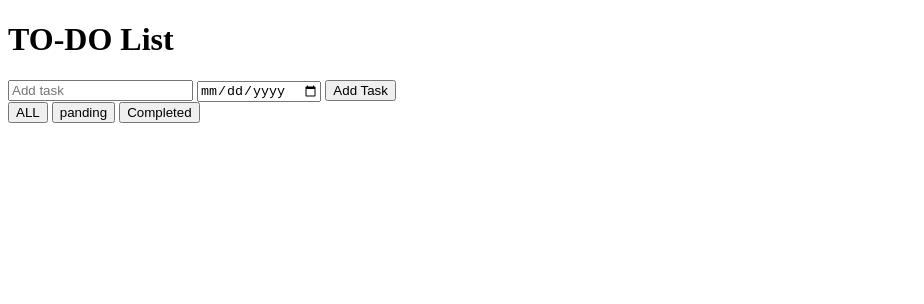
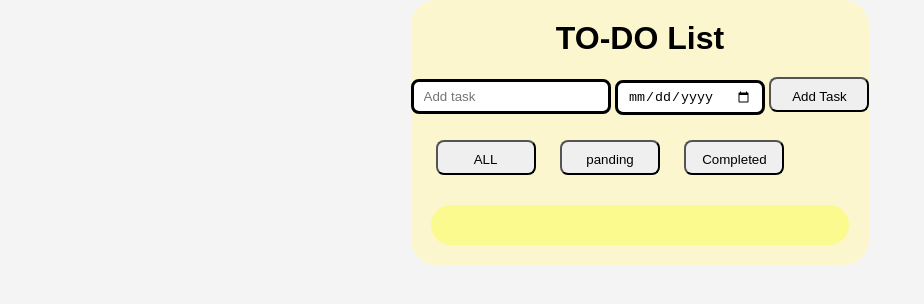
Before and after one commit to vardarasoftware/todo-list, a plain HTML site: page index.html in a window 1280 px wide. Shown: the whole page, without its empty margins (0-924 px from the left). Drawn offline with Linux system fonts and the light colour scheme.

Commit message:
css file

```diff
--- a/stylesheet.css
+++ b/stylesheet.css
@@ -1,4 +1,4 @@
-
+/*
 #d1{
     background-color: beige;
     width:600px;
@@ -7,7 +7,7 @@
 #d2{
     position: relative;
 
-    /* text-align: center; */
+    text-align: center;
     background-color: rgb(239, 252, 247);
     height: 70px;
     width: 500px;
@@ -62,9 +62,103 @@
  position: relative;
     margin:12px;
     height:30px;
-    /* width:70px; */
+    width:70px;
     border-radius: 5px;
 }
 #b5:hover{
     background-color:rgb(89,89,245);
+} */
+
+*{
+    margin: 0;
+    padding: 0;
+    box-sizing: border-box;
 }
+body{
+    display: flex;
+    justify-content:center;
+    align-items: start;
+    font-family: Arial, sans-serif;
+    background: #f4f4f4;
+}
+#main{
+    background-color:rgb(252, 246, 206);
+    border-radius: 25px;
+    /* border-color: lightcoral; */
+    /* border: 10px; */
+}
+#a1{
+    text-align: center;
+    margin: 20px;
+}
+#a2{
+    margin:15px;
+
+}
+#txt{
+    height: 35px;
+    width: 200px;
+    border-radius:8px;
+    border: solid;
+    padding: 10px;
+}
+#day{
+    height: 35px;
+    width: 150px;
+    border-radius:8px;
+    border: solid;
+    padding: 10px;
+}
+#btn{
+     height: 35px;
+    width: 100px;
+    border-radius:8px;
+    /* border: solid; */
+    padding: 10px;
+}
+#btn:hover:active{
+    background-color: blue;
+}
+#btn1:hover:active{
+    background-color: blue;
+}
+#btn2:hover:active{
+    background-color: blue;
+}
+#btn3:hover:active{
+    background-color: blue;
+}
+#btn1{
+    height: 35px;
+    width: 100px;
+    border-radius:8px;
+    /* border: solid; */
+    padding: 10px;
+    margin: 10px;
+}
+#btn2{
+    height: 35px;
+    width: 100px;
+    border-radius:8px;
+    /* border: solid; */
+    padding: 10px;
+    margin: 10px;
+}
+#btn3{
+    height: 35px;
+    width: 100px;
+    border-radius:8px;
+    /* border: solid; */
+    padding: 10px;
+    margin: 10px;
+}
+#ul{
+    list-style: none;
+    height:auto;
+    width:auto;
+    margin: 20px;
+    padding:20px;
+    background-color: rgb(250, 250, 143);
+    border-radius: 20px;
+    /* border:50px ,brown; */
+}
```
